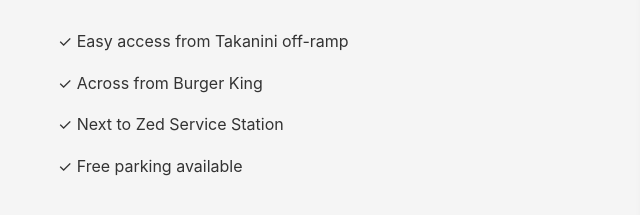
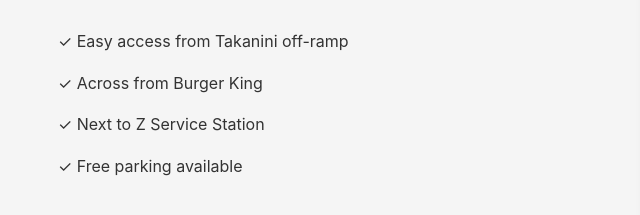
Before and after one commit to marcusl0l/rapidrentals-website, a plain HTML site: page contact.html in a window 1280 px wide. Shown: the part 1045-1260 px from the top of the page, 18-658 px from the left. Drawn offline with Linux system fonts and the light colour scheme; grey boxes are pictures that could not be loaded.

Commit message:
Correct spelling of Z

```diff
--- a/contact.html
+++ b/contact.html
@@ -70,7 +70,7 @@
                         <div class="location-features">
                             <p>✓ Easy access from Takanini off-ramp</p>
                             <p>✓ Across from Burger King</p>
-                            <p>✓ Next to Zed Service Station</p>
+                            <p>✓ Next to Z Service Station</p>
                             <p>✓ Free parking available</p>
                         </div>
                         <a href="https://maps.google.com/?q=Rapid+Rentals,8+Taka+Street,Takanini"
```
